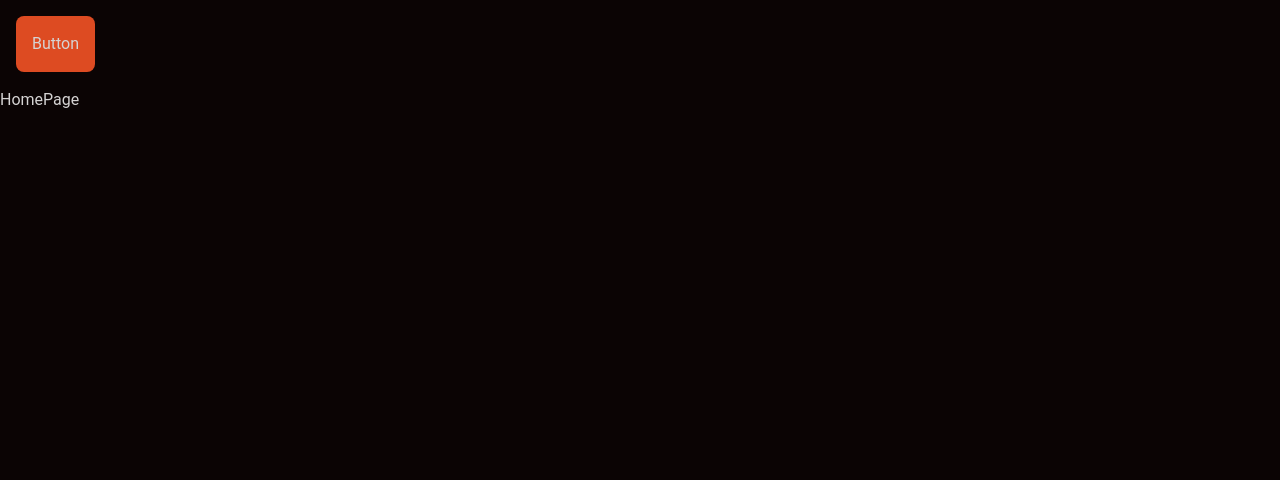
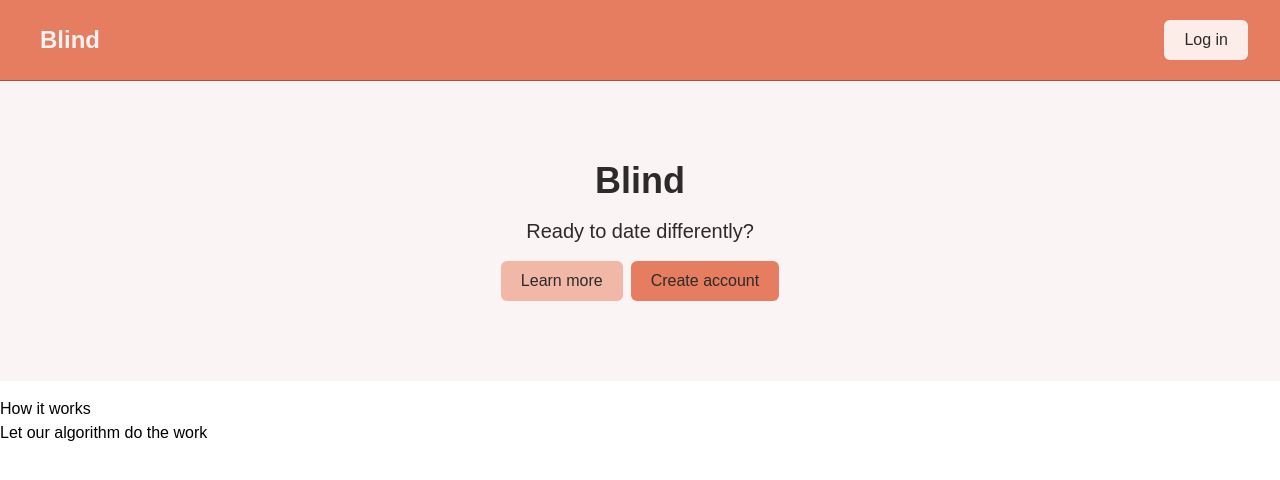
Before and after one commit to K444RU/match-me, a React (Vite) app: page / in a window 1280 px wide. Shown: the top 480 px of the page. Built offline with nearby package versions, Linux system fonts and the light colour scheme.

Commit message:
chore: create necessary backbone for login functionality add Login component refactor MainLayout refactor HomePage add Hero component add placeholder Navbar add code to .prettierrc

```diff
--- /dev/null
+++ b/src/components/Hero.tsx
@@ -0,0 +1,25 @@
+import Login from "./Login";
+
+const Hero = ({
+  title = "Blind",
+  subtitle = "Ready to date differently?"
+}) => {
+  return (
+    <section className="bg-background py-20 mb-4">
+      <div className="max-w-7x1 mx-auto px-4 sm:px-6 lg:px-8 flex flex-col items-center">
+        <div className="text-center">
+          <h1 className="text-4xl font-extrabold text-text sm:text-5x1 md: text-6x1">
+            {title}
+          </h1>
+          <p className="my-4 text-xl text-text">{subtitle}</p>
+          <div className="flex space-x-2">
+          <button className="bg-primary-200 text-text hover:bg-primary-400 hover:text-text rounded-md px-5 py-2" >Learn more</button>
+          <Login />
+          </div>
+        </div>
+      </div>
+    </section>
+  )
+}
+
+export default Hero
--- /dev/null
+++ b/src/components/Login.tsx
@@ -0,0 +1,56 @@
+import { useState } from "react";
+const Login = ({ isLogin = false}) => {
+  const buttonClass =
+    isLogin ? "bg-primary-50 text-text hover:bg-primary-200 hover:text-text rounded-md px-5 py-2" : "bg-primary text-text hover:bg-primary-700 hover:text-text rounded-md px-5 py-2";
+
+  const [showOverlay, setShowOverlay] = useState(false);
+
+  return (
+    <div>
+      <button onClick={() => setShowOverlay(true)}
+      className={buttonClass}>{isLogin ? "Log in" : "Create account"}</button>
+      {showOverlay && (
+        <div className="fixed inset-0 z-50 flex items-center justify-center">
+        <div className="absolute inset-0 bg-black bg-opacity-50"
+        onClick={() => setShowOverlay(false)}></div>
+        <div className="relative w-1/3 bg-primary-50 rounded-lg shadow-lg p-6 z-10">
+          <h2 className="text-xl font-semibold mb-4">{isLogin ? "Log in" : "Create account"}</h2>
+          {/* <p className="text-text-500">Enter your login details</p> */}
+          <div className="mb-6">
+            <div className="place-items-start mb-3">
+              <label className="ml-2" htmlFor="email_address">Email Address</label>
+              <div className="p-1 rounded-md border border-primary bg-text-100">
+                <input id="email_address" className="bg-text-100"></input>
+              </div>
+            </div>
+            <div className="flex space-x-2 place-items-start mb-3">
+              <div className="place-items-start">
+                <label className="ml-2" htmlFor="country_code">Country</label>
+                <div className="p-1 rounded-md border border-primary bg-text-100">
+                  <input id="country_code" className="bg-text-100 w-20" placeholder="+372"></input>
+                </div>
+              </div>
+              <div className="place-items-start">
+                <label className="ml-2" htmlFor="phone_number">Phone number</label>
+                <div className="p-1 rounded-md border border-primary bg-text-100">
+                  <input id="phone_number" className="bg-text-100"></input>
+                </div>
+              </div>
+            </div>
+            <div className="place-items-start mb-3">
+              <label className="ml-2" htmlFor="user_name">Username</label>
+              <div className="p-1 rounded-md border border-primary bg-text-100">
+                <input id="user_name" className="bg-text-100"></input>
+              </div>
+            </div>
+          </div>
+          <button
+          onClick={() => setShowOverlay(false)} className="bg-primary text-text hover:bg-primary-200 hover:text-text rounded-md px-5 py-2">Register</button>
+        </div>
+        </div>
+      )}
+    </div>
+  );
+}
+
+export default Login;
--- a/src/components/Navbar.tsx
+++ b/src/components/Navbar.tsx
@@ -0,0 +1,24 @@
+import Login from "../components/Login";
+
+const Navbar = () => {
+  return (
+    <nav className="bg-primary border-b border-background-500">
+      <div className="mx-auto max-w-7x1 px-2 sm:px-6 lg:px-8">
+        <div className="flex h-20 items-center justify-between">
+          <div className="flex flex-1 items-center justify-center md:items-stretch md:justify-start">
+            <div className="flex flex-shrink-0 items-center mr-4">
+            <h1 className="hidden md:block text-text-50 text-2xl font-bold ml-2">Blind</h1>
+            </div>
+            <div className="md:ml-auto">
+              <div className="flex space-x-2">
+            <Login isLogin={true} />
+              </div>
+            </div>
+          </div>
+        </div>
+      </div>
+    </nav>
+  )
+}
+
+export default Navbar
--- a/src/layout/MainLayout.tsx
+++ b/src/layout/MainLayout.tsx
@@ -1,19 +1,14 @@
 import { Outlet } from "react-router-dom";
 import { motion } from "motion/react";
+import Navbar from "../components/Navbar"
 //import Navbar from "../components/Navbar";
 
 const MainLayout = () => {
   return (
-    <div className="dark h-screen w-screen bg-background text-text">
-      <motion.button
-        whileHover={{ scale: 1.1 }}
-        whileTap={{ scale: 0.95 }}
-        className="m-4 rounded-lg bg-primary-500 p-4 text-text transition-colors hover:bg-primary-400"
-      >
-        Button
-      </motion.button>
+    <>
+      <Navbar />
       <Outlet />
-    </div>
+    </>
   );
 };
 
--- a/src/pages/HomePage.tsx
+++ b/src/pages/HomePage.tsx
@@ -1,5 +1,13 @@
+import Hero from "../components/Hero";
+
 const HomePage = () => {
-  return <h1>HomePage</h1>;
+  return (
+    <>
+    <Hero />
+    <div>How it works</div>
+    <div>Let our algorithm do the work</div>
+    </>
+  );
 };
 
 export default HomePage;
--- a/tailwind.config.js
+++ b/tailwind.config.js
@@ -4,7 +4,7 @@ export default {
   theme: {
     extend: {
       fontFamily: {
-        sans: ["Roboto", "sans-serif"],
+        sans: ["Rubik", "sans-serif"],
       },
       colors: {
         text: {
```
Also changed, not shown: 1 other file (tests, documents, lock files or other folders).
